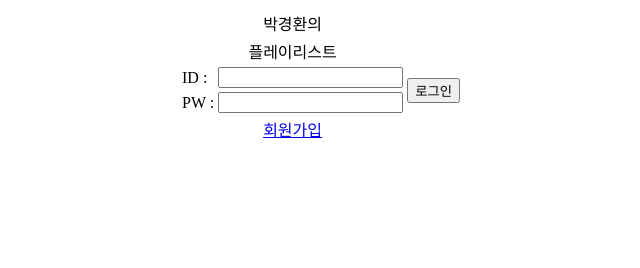
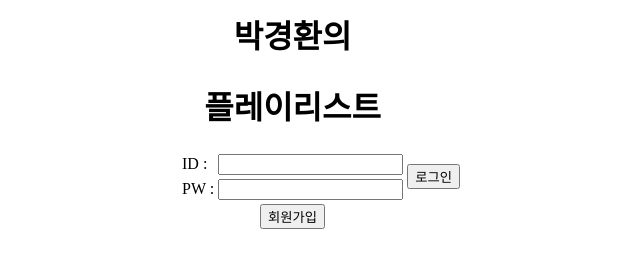
Before and after one commit to ParkGyeongHwan/html_iframe, a plain HTML site: page iframe_exam/index.html in a window 1280 px wide. Shown: the whole page, without its empty margins (319-959 px from the left). Drawn offline with Linux system fonts and the light colour scheme.

Commit message:
실습한거에서 h1태그사용해봄

```diff
--- a/iframe_exam/index.html
+++ b/iframe_exam/index.html
@@ -7,10 +7,10 @@
         <form method="post" action="playlist.html">
             <table align="center" >
                <tr>
-                   <td align="center" colspan="3">박경환의</td>
+                   <td align="center"  colspan="3"><h1>박경환의</h1></td>
                </tr>
                <tr>
-                <td align="center" colspan="3">플레이리스트</td>
+                <td align="center" colspan="3"><h1>플레이리스트</h1></td>
                 </tr>
                 <tr>
                 <td colspan="2">ID : </td>
@@ -22,7 +22,7 @@
                     <td><input type="password" name="pw"></td>
                 </tr>
                 <tr>
-                    <td colspan="3" align="center"><a href="join.html">회원가입</a></td>
+                    <td colspan="3" align="center"><a href="join.html"><input type="submit" value="회원가입"></a></td>
 
                 </tr>
 
```
